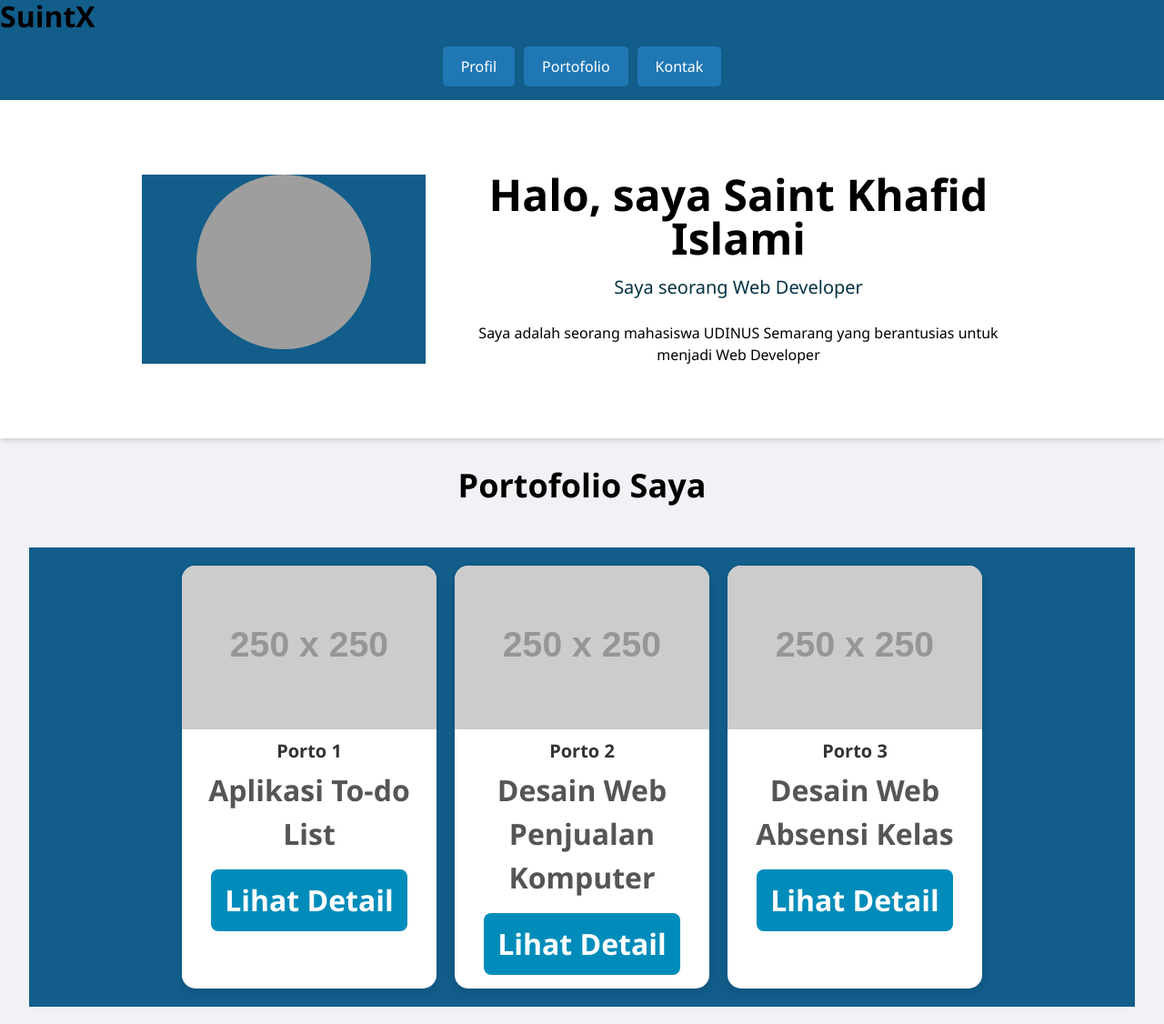
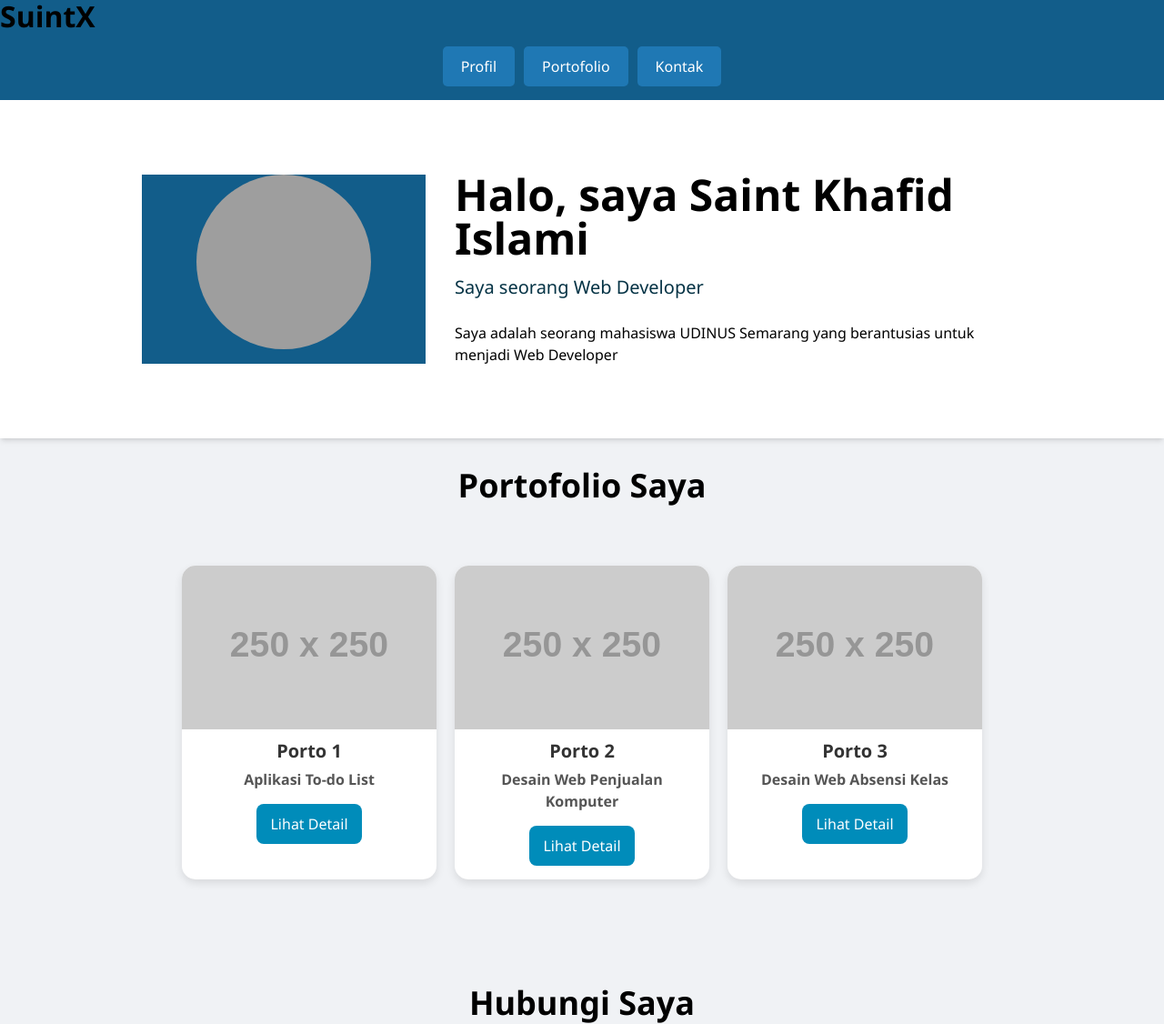
Before and after one commit to SaintSI/Portofolio-Web-Saint, a plain HTML site: page coba.html in a window 1280 px wide. Shown: the top 1126 px of the page at 91% size. Drawn offline with nearby package versions, Linux system fonts and the light colour scheme; grey boxes are pictures that could not be loaded; placeholder pictures from the web are drawn by us; a script that the page names is missing.

Commit message:
first commit

```diff
--- a/coba.html
+++ b/coba.html
@@ -27,12 +27,14 @@
         />
       </div>
       <section class="w-1/2">
-        <h1 class="text-5xl font-bold mb-4">Halo, saya Saint Khafid Islami</h1>
-        <p class="text-xl text-cyan-950 dark:text-cyan-950">
+        <h1 class="text-5xl font-bold mb-4 text-left">
+          Halo, saya Saint Khafid Islami
+        </h1>
+        <p class="text-xl text-cyan-950 text-cyan-950 text-left">
           Saya seorang Web Developer
         </p>
         <br />
-        <p class="text-base text-dark-800">
+        <p class="text-base text-dark-800 text-left">
           Saya adalah seorang mahasiswa UDINUS Semarang yang berantusias untuk
           menjadi Web Developer
         </p>
@@ -42,28 +44,28 @@
     <section id="portofolio" class="container mx-auto p-8">
       <h2 class="text-4xl font-bold text-center mb-12">Portofolio Saya</h2>
 
-      <div class="catalog-container">
-        <div class="product-card">
-          <img src="https://via.placeholder.com/250" alt="Proyek 1" />
-          <h3 class="text-xl">Porto 1</h3>
+      <section class="catalog-container">
+        <section class="product-card">
+          <img src="https://via.placeholder.com/250" alt="Porto 1" />
+          <h3 class="text-xl font-bold">Porto 1</h3>
           <p class="price">Aplikasi To-do List</p>
           <button>Lihat Detail</button>
-        </div>
+        </section>
 
-        <div class="product-card">
-          <img src="https://via.placeholder.com/250" alt="Proyek 2" />
-          <h3 class="text-xl">Porto 2</h3>
+        <section class="product-card">
+          <img src="https://via.placeholder.com/250" alt="Porto 2" />
+          <h3 class="text-xl font-bold">Porto 2</h3>
           <p class="price">Desain Web Penjualan Komputer</p>
           <button>Lihat Detail</button>
-        </div>
+        </section>
 
-        <div class="product-card">
-          <img src="https://via.placeholder.com/250" alt="Proyek 3" />
-          <h3 class="text-xl">Porto 3</h3>
+        <section class="product-card">
+          <img src="https://via.placeholder.com/250" alt="Porto 3" />
+          <h3 class="text-xl font-bold">Porto 3</h3>
           <p class="price">Desain Web Absensi Kelas</p>
           <button>Lihat Detail</button>
-        </div>
-      </div>
+        </section>
+      </section>
     </section>
 
     <section id="kontak" class="container mx-auto p-8 my-8">
--- a/style.css
+++ b/style.css
@@ -1,3 +1,7 @@
+html {
+  scroll-behavior: smooth;
+}
+
 body {
   font-family: "Segoe UI", Tahoma, Geneva, Verdana, sans-serif;
   margin: 0;
```
